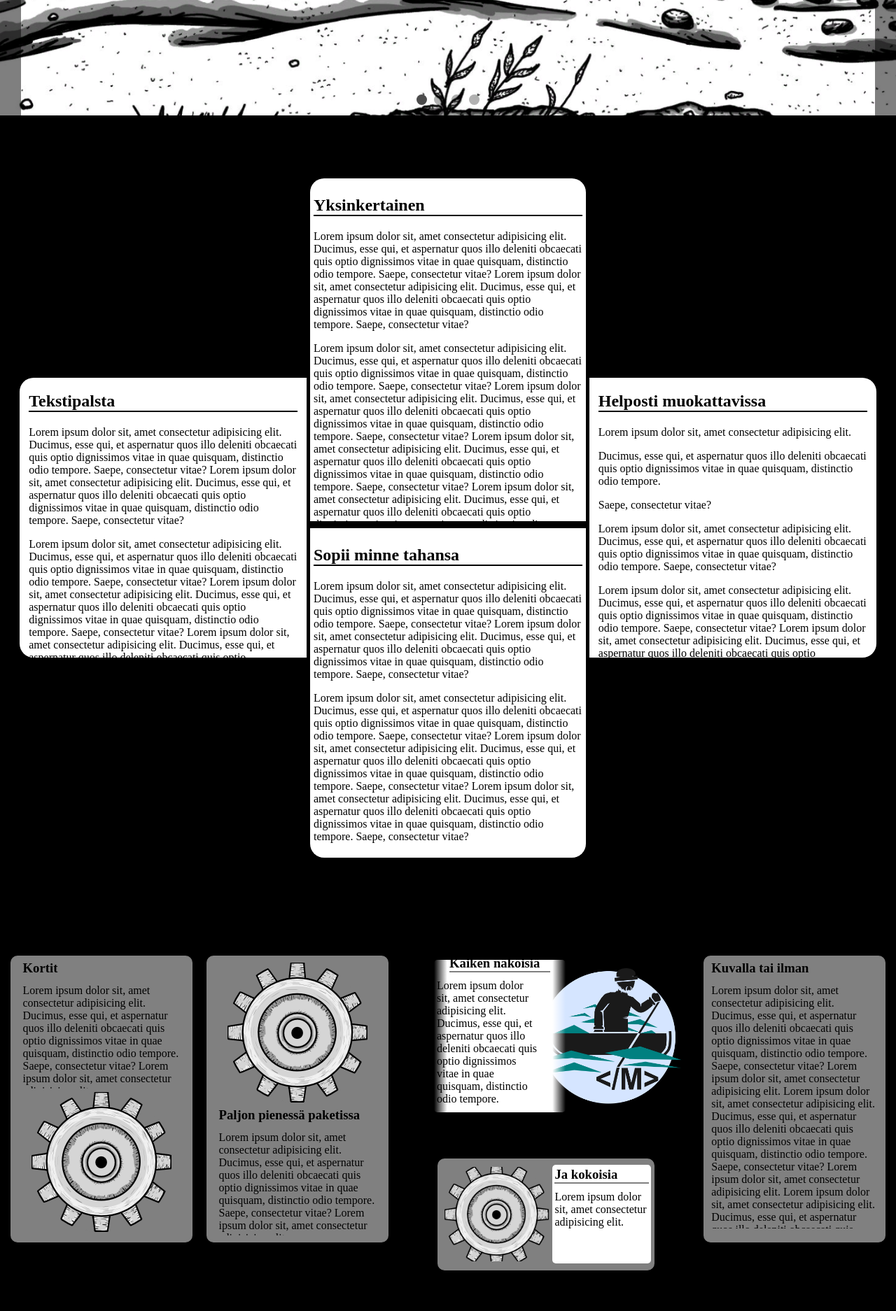
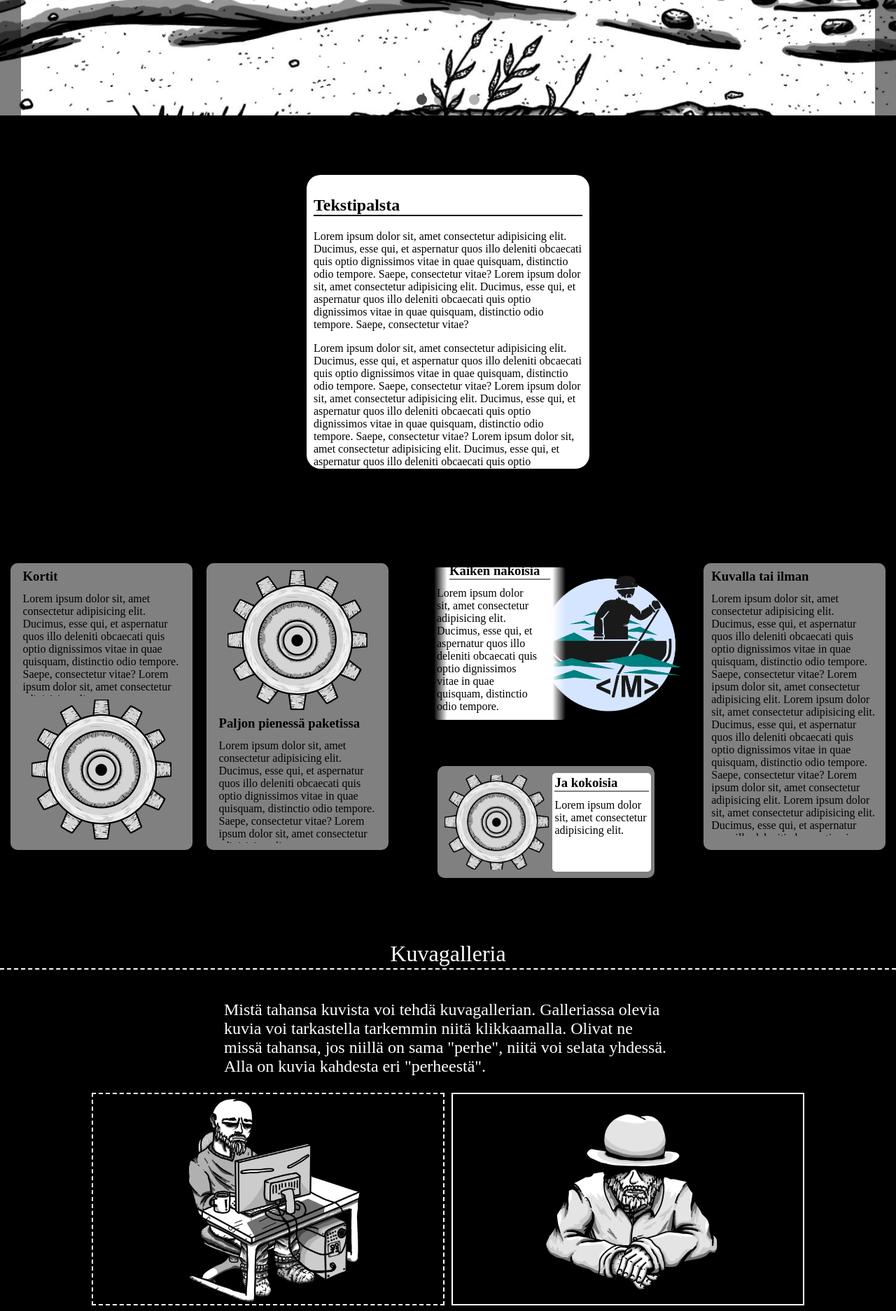
Before and after one commit to Ohra-aho/Ohra-aho.github.io, a PHP site: page /tool_showcase/ in a window 1280 px wide. Shown: the part 538-2412 px from the top of the page at 70% size. Run offline with PHP 8.4, Linux system fonts and the light colour scheme; style sheets or scripts are compiled from the project's sources.

```diff
--- a/tool_showcase/index.html
+++ b/tool_showcase/index.html
@@ -170,7 +170,7 @@
 
 		<separator></separator>
 		<section id="text-column">
-			<row>
+			<custom_center>
 				<text-column class="scrollable" title="Tekstipalsta">
 					Lorem ipsum dolor sit, amet consectetur adipisicing elit.
 					Ducimus, esse qui, et aspernatur quos illo deleniti obcaecati quis optio dignissimos vitae in quae quisquam, distinctio odio tempore.
@@ -241,9 +241,14 @@
 							Ducimus, esse qui, et aspernatur quos illo deleniti obcaecati quis optio dignissimos vitae in quae quisquam, distinctio odio tempore.
 							Saepe, consectetur vitae?
 						</text-column>
+						<language-changer>
+							<language name="englanti" title="Text column">
+								Something over here
+							</language>
+						</language-changer>
 					</full-screen>
 				</text-column>
-				<!--<language-changer>
+				<language-changer>
 						<language name="englanti" title="Text column">
 							Lorem ipsum dolor sit, amet consectetur adipisicing elit.
 							Ducimus, esse qui, et aspernatur quos illo deleniti obcaecati quis optio dignissimos vitae in quae quisquam, distinctio odio tempore.
@@ -278,207 +283,15 @@
 							Ducimus, esse qui, et aspernatur quos illo deleniti obcaecati quis optio dignissimos vitae in quae quisquam, distinctio odio tempore.
 							Saepe, consectetur vitae?
 						</language>
-				</language-changer>-->
+				</language-changer>
 
-				<column>
-					<text-column class="scrollable" title="Yksinkertainen" id="c_text_1">
-						Lorem ipsum dolor sit, amet consectetur adipisicing elit.
-						Ducimus, esse qui, et aspernatur quos illo deleniti obcaecati quis optio dignissimos vitae in quae quisquam, distinctio odio tempore.
-						Saepe, consectetur vitae?
-						Lorem ipsum dolor sit, amet consectetur adipisicing elit.
-						Ducimus, esse qui, et aspernatur quos illo deleniti obcaecati quis optio dignissimos vitae in quae quisquam, distinctio odio tempore.
-						Saepe, consectetur vitae?
-						$
-						Lorem ipsum dolor sit, amet consectetur adipisicing elit.
-						Ducimus, esse qui, et aspernatur quos illo deleniti obcaecati quis optio dignissimos vitae in quae quisquam, distinctio odio tempore.
-						Saepe, consectetur vitae?
-						Lorem ipsum dolor sit, amet consectetur adipisicing elit.
-						Ducimus, esse qui, et aspernatur quos illo deleniti obcaecati quis optio dignissimos vitae in quae quisquam, distinctio odio tempore.
-						Saepe, consectetur vitae?
-						Lorem ipsum dolor sit, amet consectetur adipisicing elit.
-						Ducimus, esse qui, et aspernatur quos illo deleniti obcaecati quis optio dignissimos vitae in quae quisquam, distinctio odio tempore.
-						Saepe, consectetur vitae?
-						Lorem ipsum dolor sit, amet consectetur adipisicing elit.
-						Ducimus, esse qui, et aspernatur quos illo deleniti obcaecati quis optio dignissimos vitae in quae quisquam, distinctio odio tempore.
-						Saepe, consectetur vitae?
-					</text-column>
-					<language-changer>
-						<language name="englanti" title="Simple">
-							Lorem ipsum dolor sit, amet consectetur adipisicing elit.
-							Ducimus, esse qui, et aspernatur quos illo deleniti obcaecati quis optio dignissimos vitae in quae quisquam, distinctio odio tempore.
-							Saepe, consectetur vitae?
-							Lorem ipsum dolor sit, amet consectetur adipisicing elit.
-							Ducimus, esse qui, et aspernatur quos illo deleniti obcaecati quis optio dignissimos vitae in quae quisquam, distinctio odio tempore.
-							Saepe, consectetur vitae?
-							$
-							Lorem ipsum dolor sit, amet consectetur adipisicing elit.
-							Ducimus, esse qui, et aspernatur quos illo deleniti obcaecati quis optio dignissimos vitae in quae quisquam, distinctio odio tempore.
-							Saepe, consectetur vitae?
-							Lorem ipsum dolor sit, amet consectetur adipisicing elit.
-							Ducimus, esse qui, et aspernatur quos illo deleniti obcaecati quis optio dignissimos vitae in quae quisquam, distinctio odio tempore.
-							Saepe, consectetur vitae?
-							Lorem ipsum dolor sit, amet consectetur adipisicing elit.
-							Ducimus, esse qui, et aspernatur quos illo deleniti obcaecati quis optio dignissimos vitae in quae quisquam, distinctio odio tempore.
-							Saepe, consectetur vitae?
-							Lorem ipsum dolor sit, amet consectetur adipisicing elit.
-							Ducimus, esse qui, et aspernatur quos illo deleniti obcaecati quis optio dignissimos vitae in quae quisquam, distinctio odio tempore.
-							Saepe, consectetur vitae?
-						</language>
-					</language-changer>
-					<text-column class="scrollable" title="Sopii minne tahansa" id="c_text_1">
-						Lorem ipsum dolor sit, amet consectetur adipisicing elit.
-						Ducimus, esse qui, et aspernatur quos illo deleniti obcaecati quis optio dignissimos vitae in quae quisquam, distinctio odio tempore.
-						Saepe, consectetur vitae?
-						Lorem ipsum dolor sit, amet consectetur adipisicing elit.
-						Ducimus, esse qui, et aspernatur quos illo deleniti obcaecati quis optio dignissimos vitae in quae quisquam, distinctio odio tempore.
-						Saepe, consectetur vitae?
-						$
-						Lorem ipsum dolor sit, amet consectetur adipisicing elit.
-						Ducimus, esse qui, et aspernatur quos illo deleniti obcaecati quis optio dignissimos vitae in quae quisquam, distinctio odio tempore.
-						Saepe, consectetur vitae?
-						Lorem ipsum dolor sit, amet consectetur adipisicing elit.
-						Ducimus, esse qui, et aspernatur quos illo deleniti obcaecati quis optio dignissimos vitae in quae quisquam, distinctio odio tempore.
-						Saepe, consectetur vitae?
-						Lorem ipsum dolor sit, amet consectetur adipisicing elit.
-						Ducimus, esse qui, et aspernatur quos illo deleniti obcaecati quis optio dignissimos vitae in quae quisquam, distinctio odio tempore.
-						Saepe, consectetur vitae?
-					</text-column>
-					<language-changer>
-						<language name="englanti" title="Fits anywhere">
-							Lorem ipsum dolor sit, amet consectetur adipisicing elit.
-							Ducimus, esse qui, et aspernatur quos illo deleniti obcaecati quis optio dignissimos vitae in quae quisquam, distinctio odio tempore.
-							Saepe, consectetur vitae?
-							Lorem ipsum dolor sit, amet consectetur adipisicing elit.
-							Ducimus, esse qui, et aspernatur quos illo deleniti obcaecati quis optio dignissimos vitae in quae quisquam, distinctio odio tempore.
-							Saepe, consectetur vitae?
-							$
-							Lorem ipsum dolor sit, amet consectetur adipisicing elit.
-							Ducimus, esse qui, et aspernatur quos illo deleniti obcaecati quis optio dignissimos vitae in quae quisquam, distinctio odio tempore.
-							Saepe, consectetur vitae?
-							Lorem ipsum dolor sit, amet consectetur adipisicing elit.
-							Ducimus, esse qui, et aspernatur quos illo deleniti obcaecati quis optio dignissimos vitae in quae quisquam, distinctio odio tempore.
-							Saepe, consectetur vitae?
-							Lorem ipsum dolor sit, amet consectetur adipisicing elit.
-							Ducimus, esse qui, et aspernatur quos illo deleniti obcaecati quis optio dignissimos vitae in quae quisquam, distinctio odio tempore.
-							Saepe, consectetur vitae?
-						</language>
-					</language-changer>
-				</column>
-
-				<text-column class="scrollable" title="Helposti muokattavissa">
-					Lorem ipsum dolor sit, amet consectetur adipisicing elit.
-					$
-					Ducimus, esse qui, et aspernatur quos illo deleniti obcaecati quis optio dignissimos vitae in quae quisquam, distinctio odio tempore.
-					$
-					Saepe, consectetur vitae?
-					$
-					Lorem ipsum dolor sit, amet consectetur adipisicing elit.
-					Ducimus, esse qui, et aspernatur quos illo deleniti obcaecati quis optio dignissimos vitae in quae quisquam, distinctio odio tempore.
-					Saepe, consectetur vitae?
-					$
-					Lorem ipsum dolor sit, amet consectetur adipisicing elit.
-					Ducimus, esse qui, et aspernatur quos illo deleniti obcaecati quis optio dignissimos vitae in quae quisquam, distinctio odio tempore.
-					Saepe, consectetur vitae?
-					Lorem ipsum dolor sit, amet consectetur adipisicing elit.
-					Ducimus, esse qui, et aspernatur quos illo deleniti obcaecati quis optio dignissimos vitae in quae quisquam, distinctio odio tempore.
-					Saepe, consectetur vitae?
-					Lorem ipsum dolor sit, amet consectetur adipisicing elit.
-					Ducimus, esse qui, et aspernatur quos illo deleniti obcaecati quis optio dignissimos vitae in quae quisquam, distinctio odio tempore.
-					Saepe, consectetur vitae?
-					Lorem ipsum dolor sit, amet consectetur adipisicing elit.
-					Ducimus, esse qui, et aspernatur quos illo deleniti obcaecati quis optio dignissimos vitae in quae quisquam, distinctio odio tempore.
-					Saepe, consectetur vitae?
-					$
-					Lorem ipsum dolor sit, amet consectetur adipisicing elit.
-					Ducimus, esse qui, et aspernatur quos illo deleniti obcaecati quis optio dignissimos vitae in quae quisquam, distinctio odio tempore.
-					Saepe, consectetur vitae?
-					Lorem ipsum dolor sit, amet consectetur adipisicing elit.
-					Ducimus, esse qui, et aspernatur quos illo deleniti obcaecati quis optio dignissimos vitae in quae quisquam, distinctio odio tempore.
-					Saepe, consectetur vitae?
-					$
-					Lorem ipsum dolor sit, amet consectetur adipisicing elit.
-					Ducimus, esse qui, et aspernatur quos illo deleniti obcaecati quis optio dignissimos vitae in quae quisquam, distinctio odio tempore.
-					Saepe, consectetur vitae?
-					Lorem ipsum dolor sit, amet consectetur adipisicing elit.
-					Ducimus, esse qui, et aspernatur quos illo deleniti obcaecati quis optio dignissimos vitae in quae quisquam, distinctio odio tempore.
-					Saepe, consectetur vitae?
-					$
-					Lorem ipsum dolor sit, amet consectetur adipisicing elit.
-					Ducimus, esse qui, et aspernatur quos illo deleniti obcaecati quis optio dignissimos vitae in quae quisquam, distinctio odio tempore.
-					Saepe, consectetur vitae?
-					Lorem ipsum dolor sit, amet consectetur adipisicing elit.
-					Ducimus, esse qui, et aspernatur quos illo deleniti obcaecati quis optio dignissimos vitae in quae quisquam, distinctio odio tempore.
-					Saepe, consectetur vitae?
-					Lorem ipsum dolor sit, amet consectetur adipisicing elit.
-					Ducimus, esse qui, et aspernatur quos illo deleniti obcaecati quis optio dignissimos vitae in quae quisquam, distinctio odio tempore.
-					Saepe, consectetur vitae?
-					Lorem ipsum dolor sit, amet consectetur adipisicing elit.
-					Ducimus, esse qui, et aspernatur quos illo deleniti obcaecati quis optio dignissimos vitae in quae quisquam, distinctio odio tempore.
-					Saepe, consectetur vitae?
-				</text-column>
-				<language-changer>
-					<language name="englanti" title="Easily edited">
-						Lorem ipsum dolor sit, amet consectetur adipisicing elit.
-						$
-						Ducimus, esse qui, et aspernatur quos illo deleniti obcaecati quis optio dignissimos vitae in quae quisquam, distinctio odio tempore.
-						$
-						Saepe, consectetur vitae?
-						$
-						Lorem ipsum dolor sit, amet consectetur adipisicing elit.
-						Ducimus, esse qui, et aspernatur quos illo deleniti obcaecati quis optio dignissimos vitae in quae quisquam, distinctio odio tempore.
-						Saepe, consectetur vitae?
-						$
-						Lorem ipsum dolor sit, amet consectetur adipisicing elit.
-						Ducimus, esse qui, et aspernatur quos illo deleniti obcaecati quis optio dignissimos vitae in quae quisquam, distinctio odio tempore.
-						Saepe, consectetur vitae?
-						Lorem ipsum dolor sit, amet consectetur adipisicing elit.
-						Ducimus, esse qui, et aspernatur quos illo deleniti obcaecati quis optio dignissimos vitae in quae quisquam, distinctio odio tempore.
-						Saepe, consectetur vitae?
-						Lorem ipsum dolor sit, amet consectetur adipisicing elit.
-						Ducimus, esse qui, et aspernatur quos illo deleniti obcaecati quis optio dignissimos vitae in quae quisquam, distinctio odio tempore.
-						Saepe, consectetur vitae?
-						Lorem ipsum dolor sit, amet consectetur adipisicing elit.
-						Ducimus, esse qui, et aspernatur quos illo deleniti obcaecati quis optio dignissimos vitae in quae quisquam, distinctio odio tempore.
-						Saepe, consectetur vitae?
-						$
-						Lorem ipsum dolor sit, amet consectetur adipisicing elit.
-						Ducimus, esse qui, et aspernatur quos illo deleniti obcaecati quis optio dignissimos vitae in quae quisquam, distinctio odio tempore.
-						Saepe, consectetur vitae?
-						Lorem ipsum dolor sit, amet consectetur adipisicing elit.
-						Ducimus, esse qui, et aspernatur quos illo deleniti obcaecati quis optio dignissimos vitae in quae quisquam, distinctio odio tempore.
-						Saepe, consectetur vitae?
-						$
-						Lorem ipsum dolor sit, amet consectetur adipisicing elit.
-						Ducimus, esse qui, et aspernatur quos illo deleniti obcaecati quis optio dignissimos vitae in quae quisquam, distinctio odio tempore.
-						Saepe, consectetur vitae?
-						Lorem ipsum dolor sit, amet consectetur adipisicing elit.
-						Ducimus, esse qui, et aspernatur quos illo deleniti obcaecati quis optio dignissimos vitae in quae quisquam, distinctio odio tempore.
-						Saepe, consectetur vitae?
-						$
-						Lorem ipsum dolor sit, amet consectetur adipisicing elit.
-						Ducimus, esse qui, et aspernatur quos illo deleniti obcaecati quis optio dignissimos vitae in quae quisquam, distinctio odio tempore.
-						Saepe, consectetur vitae?
-						Lorem ipsum dolor sit, amet consectetur adipisicing elit.
-						Ducimus, esse qui, et aspernatur quos illo deleniti obcaecati quis optio dignissimos vitae in quae quisquam, distinctio odio tempore.
-						Saepe, consectetur vitae?
-						Lorem ipsum dolor sit, amet consectetur adipisicing elit.
-						Ducimus, esse qui, et aspernatur quos illo deleniti obcaecati quis optio dignissimos vitae in quae quisquam, distinctio odio tempore.
-						Saepe, consectetur vitae?
-						Lorem ipsum dolor sit, amet consectetur adipisicing elit.
-						Ducimus, esse qui, et aspernatur quos illo deleniti obcaecati quis optio dignissimos vitae in quae quisquam, distinctio odio tempore.
-						Saepe, consectetur vitae?
-					</language>
-				</language-changer>
-			</row>
+			</custom_center>
 		</section>
 		<separator></separator>
 
 		<section id="cards">
 			<custom_center>
 				<row>
-
-
-
 
 					<card-img title="Kortit" image="./tools/media/images/header/placeholder_logo.png" class="right">
 						Lorem ipsum dolor sit, amet consectetur adipisicing elit.
--- a/tool_showcase/index/header/header.css
+++ b/tool_showcase/index/header/header.css
@@ -1,3 +1,4 @@
+@import url("../../tools/colors.css");
 section {
   background-color: transparent;
 }
@@ -9,8 +10,8 @@ section-title {
   height: fit-content;
   font-size: 2em;
   text-align: center;
-  color: white;
-  border-bottom: 2px dashed white;
+  color: var(--secondary-color);
+  border-bottom: 2px dashed var(--secondary-color);
   margin-bottom: 20px;
   padding-bottom: 2px;
 }
@@ -119,44 +120,16 @@ footer simple-contact a {
   font-size: x-large;
 }
 
-#text-column row {
-  width: 100%;
-}
-#text-column row text-column {
-  background-color: white;
+#text-column custom_center text-column {
+  background-color: var(--secondary-color);
   margin: 5px;
   width: 30%;
   max-height: 50vh;
-  border-top-left-radius: 20px;
-  border-bottom-left-radius: 20px;
+  border-radius: 20px;
+  padding: 10px;
 }
-#text-column row text-column h1 {
-  border-bottom: 2px solid black;
-}
-#text-column row text-column:last-of-type {
-  border-top-right-radius: 20px;
-  border-bottom-right-radius: 20px;
-  border-top-left-radius: 0px;
-  border-bottom-left-radius: 0px;
-}
-#text-column row column {
-  margin: 5px;
-  width: 20%;
-}
-#text-column row column text-column {
-  width: 100%;
-  max-height: 60vh;
-  border-top-left-radius: 20px;
-  border-top-right-radius: 20px;
-  border-bottom-left-radius: 0px;
-  border-bottom-right-radius: 0px;
-  padding: 5px;
-}
-#text-column row column text-column:last-of-type {
-  border-top-left-radius: 0px;
-  border-top-right-radius: 0px;
-  border-bottom-left-radius: 20px;
-  border-bottom-right-radius: 20px;
+#text-column custom_center text-column h1 {
+  border-bottom: 2px solid var(--primary-color);
 }
 
 #cards custom_center row card-img {
@@ -175,7 +148,7 @@ footer simple-contact a {
 #cards custom_center row column card-img content {
   position: relative;
   background-color: transparent;
-  background-image: linear-gradient(to left, transparent, white 10% 90%, transparent);
+  background-image: linear-gradient(to left, transparent, var(--secondary-color) 10% 90%, transparent);
   height: 70%;
   display: flex;
   flex-direction: column;
--- a/tool_showcase/index/header/header.scss
+++ b/tool_showcase/index/header/header.scss
@@ -1,4 +1,5 @@
 @use "../../../utils/utils" as *;
+@import url("../../tools/colors.css");
 
 section {
 	background-color: transparent;
@@ -10,8 +11,8 @@ section-title {
 	height: fit-content;
 	font-size: 2em;
 	text-align: center;
-	color: white;
-	border-bottom: 2px dashed white;
+	color: var(--secondary-color);
+	border-bottom: 2px dashed var(--secondary-color);
 	margin-bottom: 20px;
 	padding-bottom: 2px;
 }
@@ -142,46 +143,18 @@ footer {
 
 $radius: 20px;
 #text-column {
-	row {
-		width: 100%;
 
+	custom_center {
 		text-column {
-			background-color: white;
+			background-color: var(--secondary-color);
 			margin: 5px;
 			width: 30%;
 			max-height: 50vh;
-			border-top-left-radius: $radius;
-			border-bottom-left-radius: $radius;
+			border-radius: $radius;
+			padding: 10px;
 
 			h1 {
-				border-bottom: 2px solid black;
-			}
-		}
-
-		text-column:last-of-type {
-			border-top-right-radius: $radius;
-			border-bottom-right-radius: $radius;
-			border-top-left-radius: 0px;
-			border-bottom-left-radius: 0px;
-		}
-
-		column {
-			margin: 5px;
-			width: 20%;
-			text-column {
-				width: 100%;
-				max-height: 60vh;
-				border-top-left-radius: $radius;
-				border-top-right-radius: $radius;
-				border-bottom-left-radius: 0px;
-				border-bottom-right-radius: 0px;
-				padding: 5px;
-			}
-			text-column:last-of-type {
-				border-top-left-radius: 0px;
-				border-top-right-radius: 0px;
-				border-bottom-left-radius: $radius;
-				border-bottom-right-radius: $radius;
+				border-bottom: 2px solid var(--primary-color);
 			}
 		}
 	}
@@ -206,7 +179,7 @@ $radius: 20px;
 					content {
 						position: relative;
 						background-color: transparent;
-						background-image: linear-gradient(to left, transparent, white 10% 90%, transparent);
+						background-image: linear-gradient(to left, transparent, var(--secondary-color) 10% 90%, transparent);
 						height: 70%;
 						display: flex;
 						flex-direction: column;
--- a/tool_showcase/tools/adjusting/row_column.scss
+++ b/tool_showcase/tools/adjusting/row_column.scss
@@ -20,10 +20,6 @@ column {
 	flex-direction: column;
 	align-items: center;
 	justify-content: center;
-}
-
-grid {
-	//@include grid_creator($cell_y: fit-content);
 }
 
 grid-generator {
--- a/tool_showcase/tools/content/card/card.js
+++ b/tool_showcase/tools/content/card/card.js
@@ -88,8 +88,8 @@ class Card extends HTMLElement {
 		if(!this.getAttribute("custom-card")) {
 			this.querySelector("text-editor").remove();
 			let text_editor = document.createElement("text-editor");
-			if(LO.text.length != 0) text_editor.innerText = LO.text;
-			else text_editor.innerText = this.og_content
+			if(LO.text.length != 0) text_editor.innerHTML = LO.text;
+			else text_editor.innerHTML = this.og_content
 			text_editor.splitter = this.splitter;
 			this.children[1].appendChild(text_editor);
 		}
```
Also changed, not shown: tool_showcase/tools/content/text_column/text_column.js (+9 -4 lines), 2 other files.
